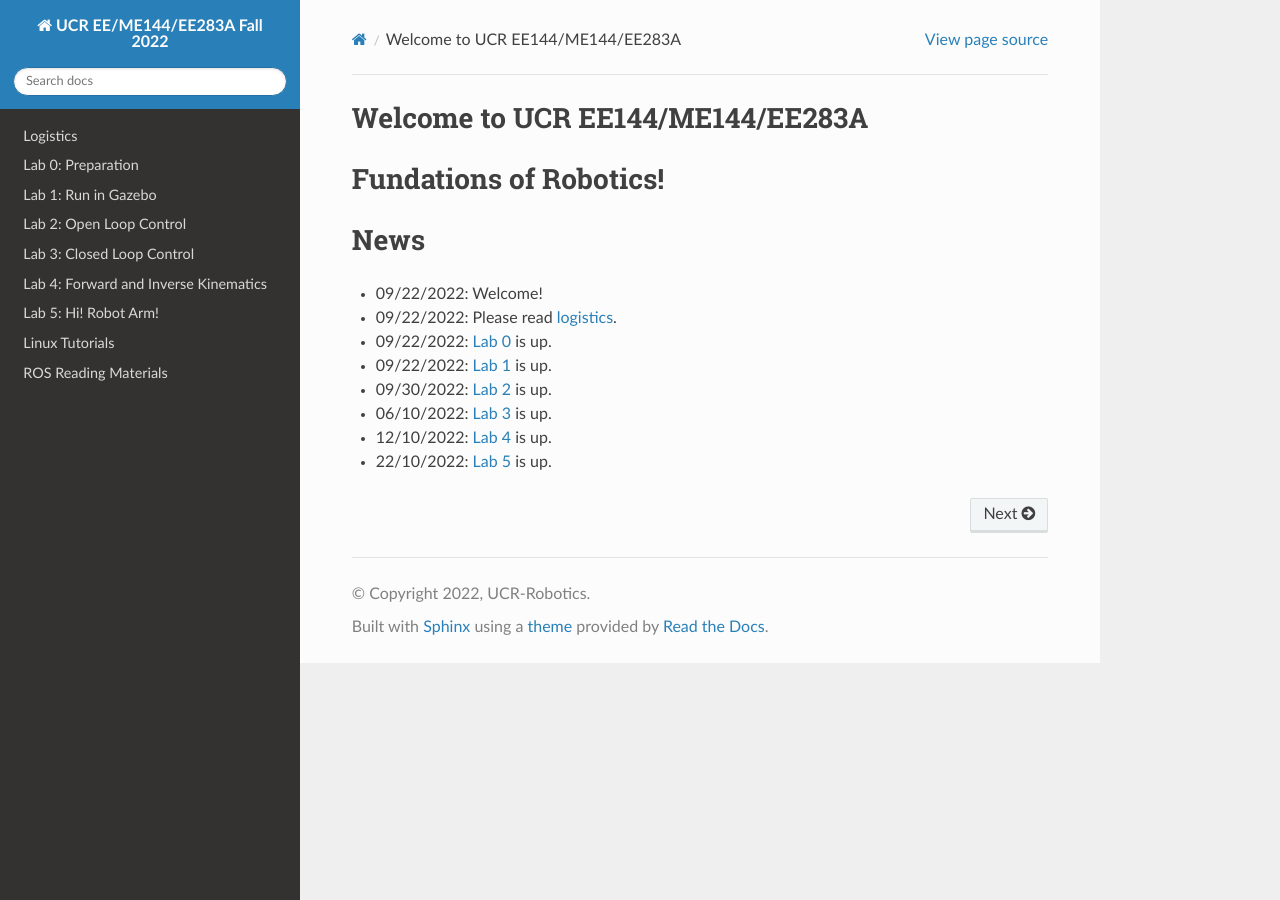
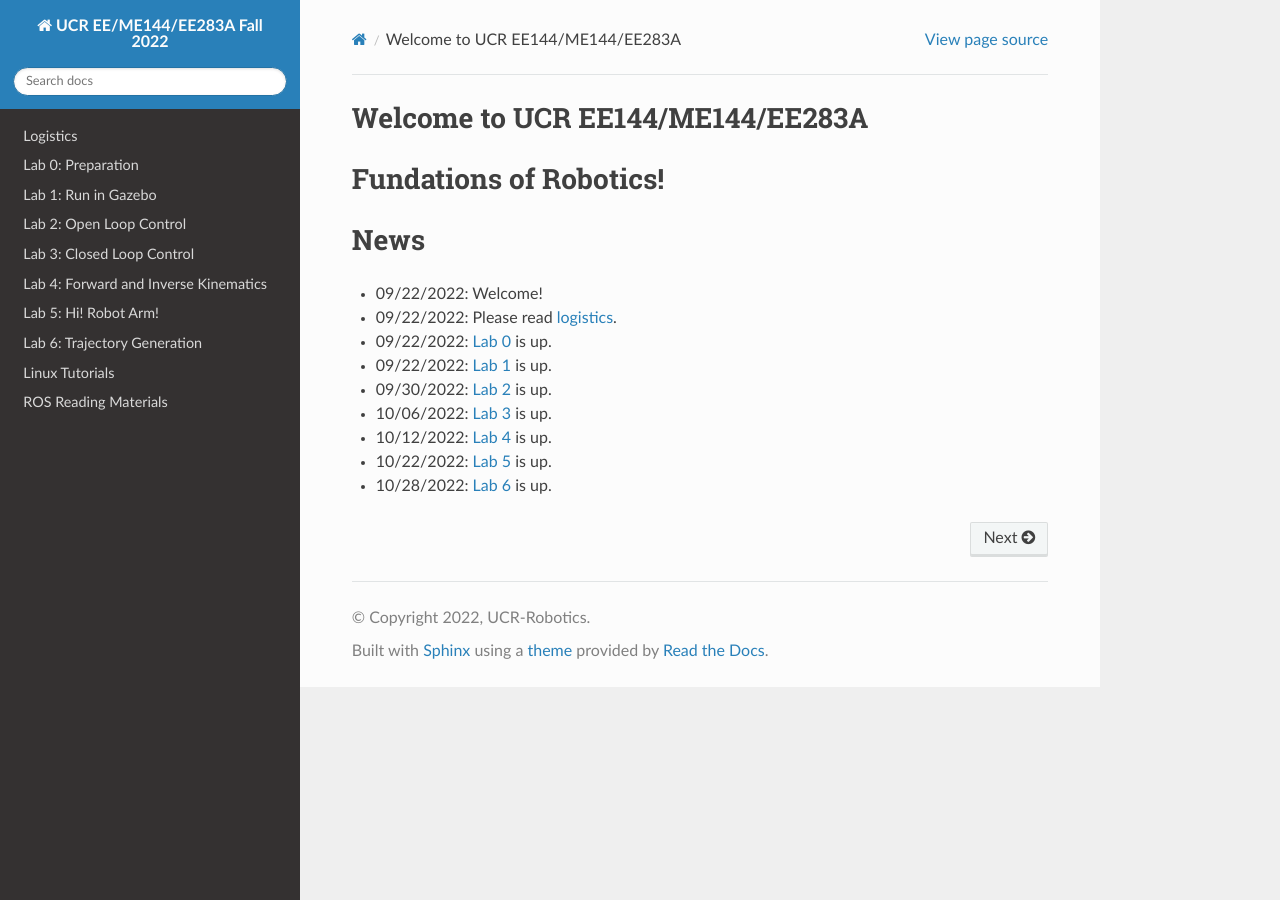
Before and after one commit to UCR-Robotics/ee144, a Sphinx documentation site: the page built from docs/index.rst, in a window 1280 px wide. Built offline with Sphinx 7.4.7 and the Read the Docs theme 2.0.0, drawn with Linux system fonts in a browser that asks for light colours.

Commit message:
Update index.rst

```diff
--- a/docs/index.rst
+++ b/docs/index.rst
@@ -31,6 +31,7 @@ News
 - 09/22/2022: `Lab 0 <lab0.html>`_ is up.
 - 09/22/2022: `Lab 1 <lab1.html>`_ is up.
 - 09/30/2022: `Lab 2 <lab2.html>`_ is up.
-- 06/10/2022: `Lab 3 <lab3.html>`_ is up.
-- 12/10/2022: `Lab 4 <lab4.html>`_ is up.
-- 22/10/2022: `Lab 5 <lab5.html>`_ is up.
+- 10/06/2022: `Lab 3 <lab3.html>`_ is up.
+- 10/12/2022: `Lab 4 <lab4.html>`_ is up.
+- 10/22/2022: `Lab 5 <lab5.html>`_ is up.
+- 10/28/2022: `Lab 6 <lab6.html>`_ is up.
```
Also changed, not shown: other parts of docs/index.rst (+1 -1 lines).
